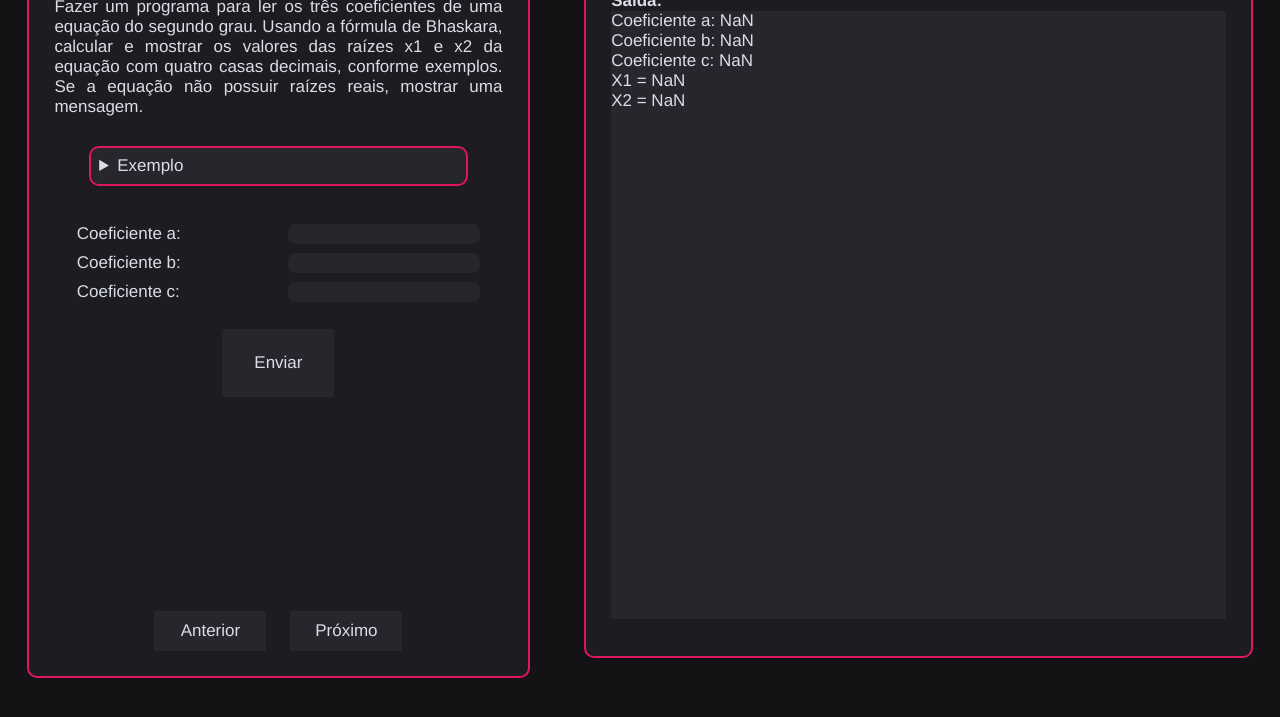
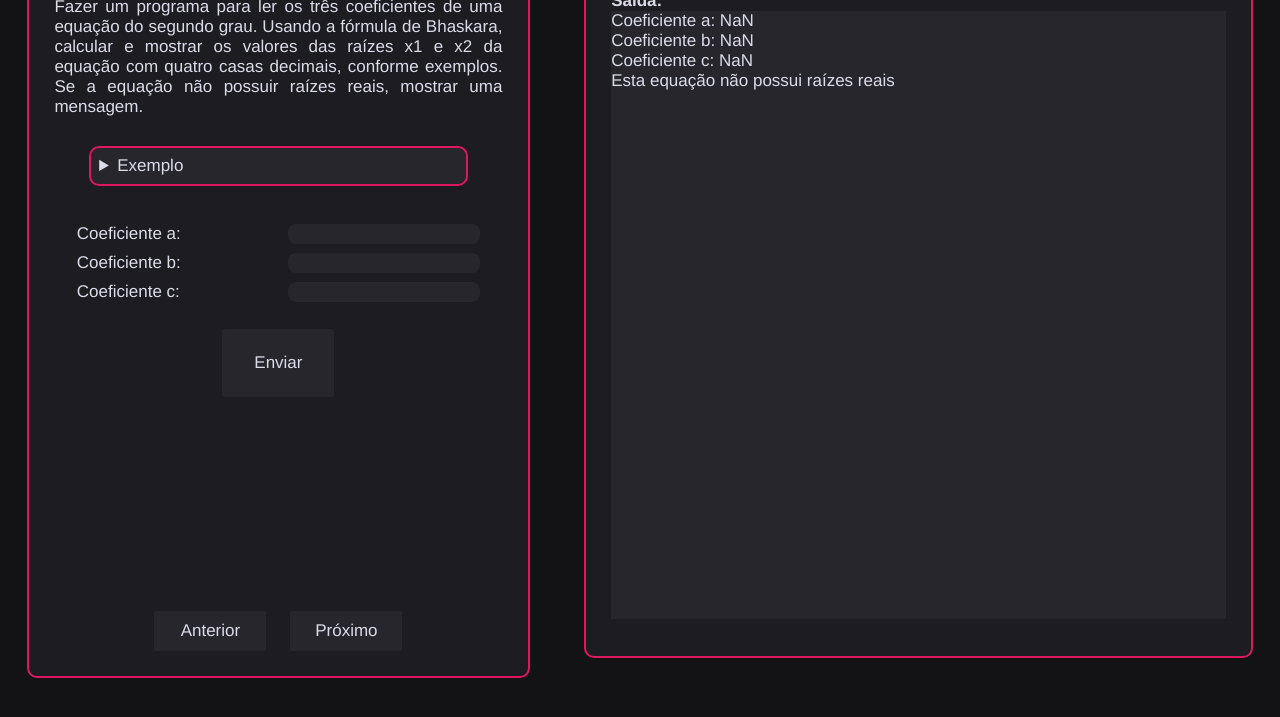
Before and after one commit to PedroTejon/Jovens-Tegranos-Nivelamento, a plain HTML site: page Exercícios/Exercício 12/index.html in a window 1280 px wide. Both pictures are taken after a click on the element "Enviar". Shown: the part 79-796 px from the top of the page. Drawn offline with Linux system fonts and the light colour scheme.

Commit message:
Fix: Exercício 12 arrumado, onde não falava que a equação não possuia raízes reais

```diff
--- a/Exercícios/Exercício 10/script.js
+++ b/Exercícios/Exercício 10/script.js
@@ -8,6 +8,7 @@ function resolverEx10() {
     let menorVal = Math.min(primeiroVal, segundoVal, terceiroVal)
 
     let textArea = document.getElementById('outputArea');
+
     textArea.textContent += `Primeiro valor: ${primeiroVal}\nSegundo valor: ${segundoVal}\nTerceiro valor: ${terceiroVal}\nMENOR = ${menorVal}\n\n`
 }
 
--- a/Exercícios/Exercício 12/script.js
+++ b/Exercícios/Exercício 12/script.js
@@ -6,11 +6,15 @@ function resolverEx12() {
     let coeficienteC = parseFloat(document.getElementById('inputCoeficienteC').value);
 
     let delta = Math.sqrt(coeficienteB ** 2 - 4 * coeficienteA * coeficienteC);
-    let x1 = ((0 - coeficienteB + delta) / (2 * coeficienteA)).toFixed(4);
-    let x2 = ((0 - coeficienteB - delta) / (2 * coeficienteA)).toFixed(4);
+    let x1 = ((0 - coeficienteB + delta) / (2 * coeficienteA));
+    let x2 = ((0 - coeficienteB - delta) / (2 * coeficienteA));
 
     let textArea = document.getElementById('outputArea');
-    textArea.textContent += `Coeficiente a: ${coeficienteA}\nCoeficiente b: ${coeficienteB}\nCoeficiente c: ${coeficienteC}\nX1 = ${x1}\nX2 = ${x2}\n\n`
+    if (isNaN(x1)) {
+        textArea.textContent += `Coeficiente a: ${coeficienteA}\nCoeficiente b: ${coeficienteB}\nCoeficiente c: ${coeficienteC}\nEsta equação não possui raízes reais\n\n`
+    } else {
+        textArea.textContent += `Coeficiente a: ${coeficienteA}\nCoeficiente b: ${coeficienteB}\nCoeficiente c: ${coeficienteC}\nX1 = ${x1.toFixed(4)}\nX2 = ${x2.toFixed(4)}\n\n`
+    }
 }
 
 button.addEventListener('click', resolverEx12)
```
Also changed, not shown: Exercícios/Exercício 1/index.html (+1 -1 lines), Exercícios/Exercício 19/index.html (+2 -2 lines), Exercícios/Exercício 25/index.html (+1 -1 lines).
